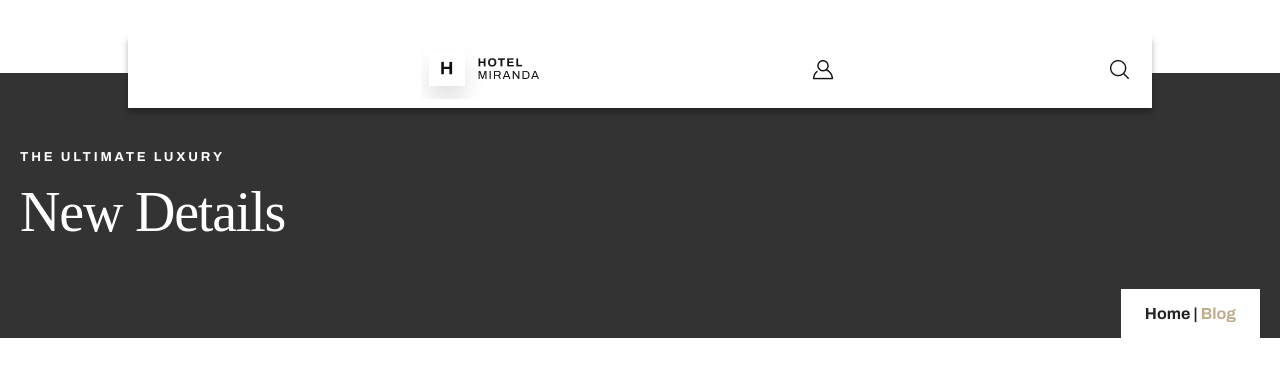
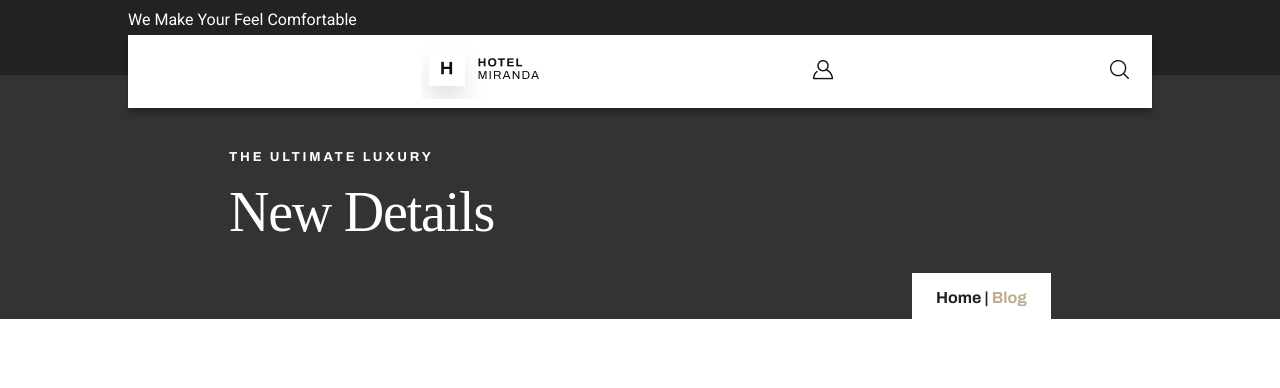
Before and after one commit to Damiansebastians/Hotel_Miranda_FRONTEND, a website: page contact.html in a window 1280 px wide. Shown: the top 388 px of the page. Drawn offline with nearby package versions, Linux system fonts and the light colour scheme.

Commit message:
menu contact OK

```diff
--- a/contact.html
+++ b/contact.html
@@ -13,6 +13,9 @@
 
 <body>
     <header class="header">
+        <div class="header__top">
+            <p>We Make Your Feel Comfortable</p>
+        </div>
         <div class="header__navbar">
             <div class="header__toggle">
                 <div class="toggle__menu">
@@ -35,8 +38,10 @@
     <!-- MAIN -->
     <main>
         <section class="ultimate">
-            <p class="ultimate__title">THE ULTIMATE LUXURY</p>
-            <h2 class="ultimate__description">New Details</h2>
+            <div>
+                <p class="ultimate__title">THE ULTIMATE LUXURY</p>
+                <h2 class="ultimate__description">New Details</h2>
+            </div>
             <div class="ultimate__box">
                 <span class="ultimate__box--link">
                     <a href="index.html">Home |&nbsp;</a>
--- a/scss/contact/_contact.scss
+++ b/scss/contact/_contact.scss
@@ -105,6 +105,19 @@
 // Desktop
 
 @media only screen and (min-width: 1000px) {
+  .ultimate {
+    display: flex;
+    justify-content: space-around;
+    flex-direction: row;
+    padding-bottom: 30px;
+  }
+
+  .ultimate__box{
+    position: relative;
+    bottom: -125px;
+    height: 50px;
+  }
+
   .contact-cards {
     margin-top: 100px;
     display: flex;
```
Also changed, not shown: about.html (+3 -0 lines), offers.html (+3 -0 lines), rooms.html (+3 -0 lines), roomsDetails.html (+3 -0 lines), scss/style.css, 1 other file.
